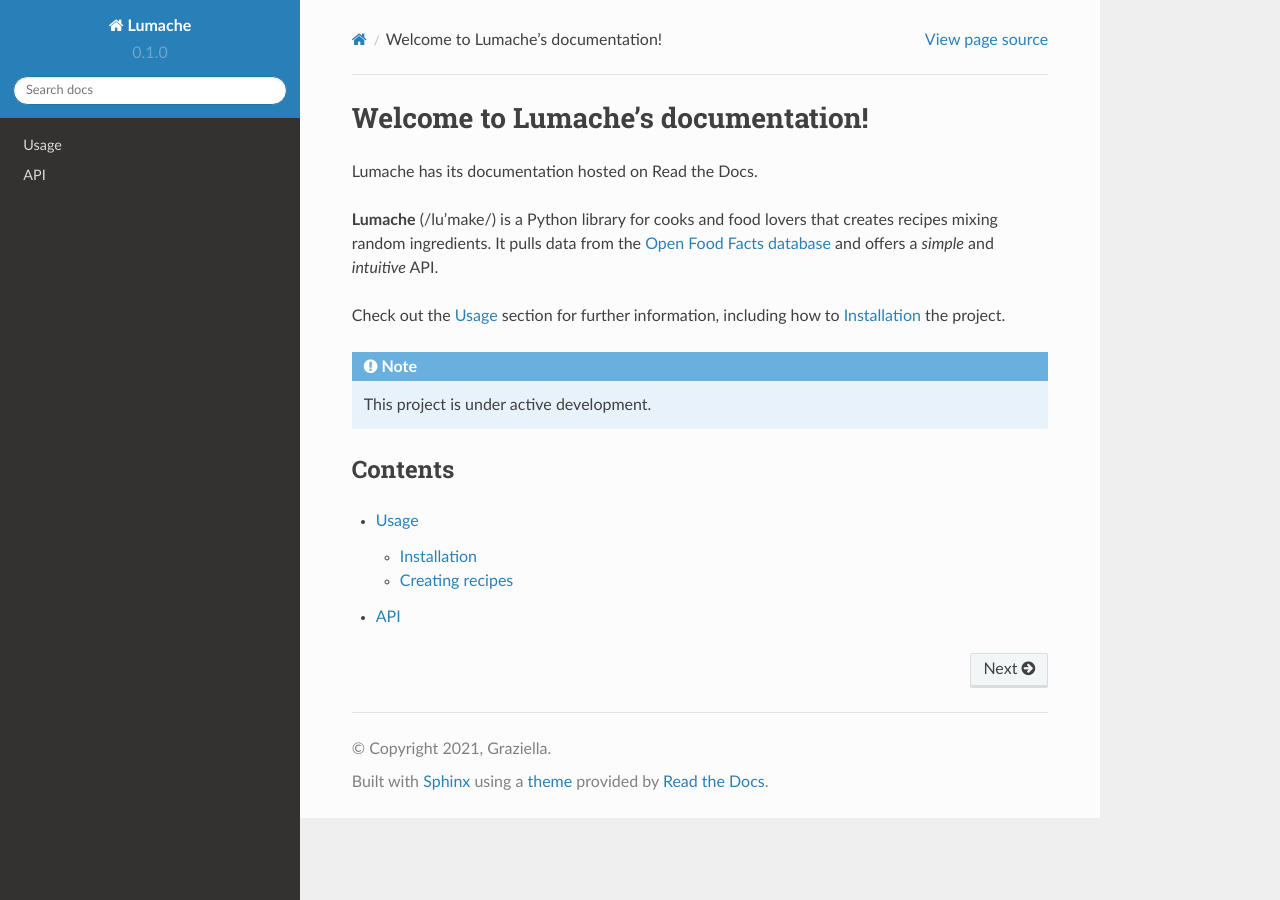
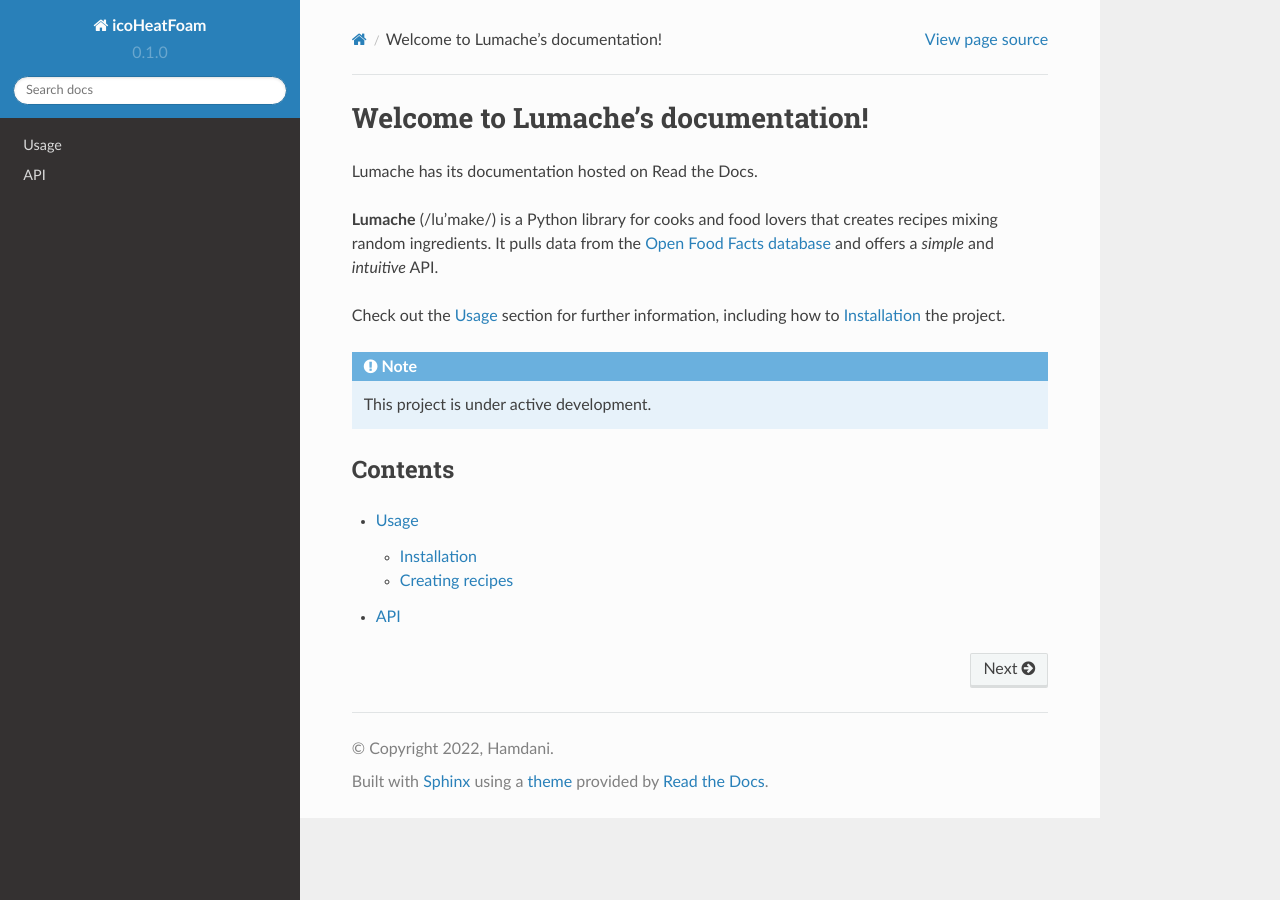
Before and after one commit to hamdaniari/OFcustomSolvers, a Sphinx documentation site: the page built from docs/source/index.rst, in a window 1280 px wide. Built offline with Sphinx 7.4.7 and the Read the Docs theme 2.0.0, drawn with Linux system fonts in a browser that asks for light colours.

Commit message:
Update conf.py

```diff
--- a/docs/source/conf.py
+++ b/docs/source/conf.py
@@ -2,9 +2,9 @@
 
 # -- Project information
 
-project = 'Lumache'
-copyright = '2021, Graziella'
-author = 'Graziella'
+project = 'icoHeatFoam'
+copyright = '2022, Hamdani'
+author = 'Hamdani'
 
 release = '0.1'
 version = '0.1.0'
```
